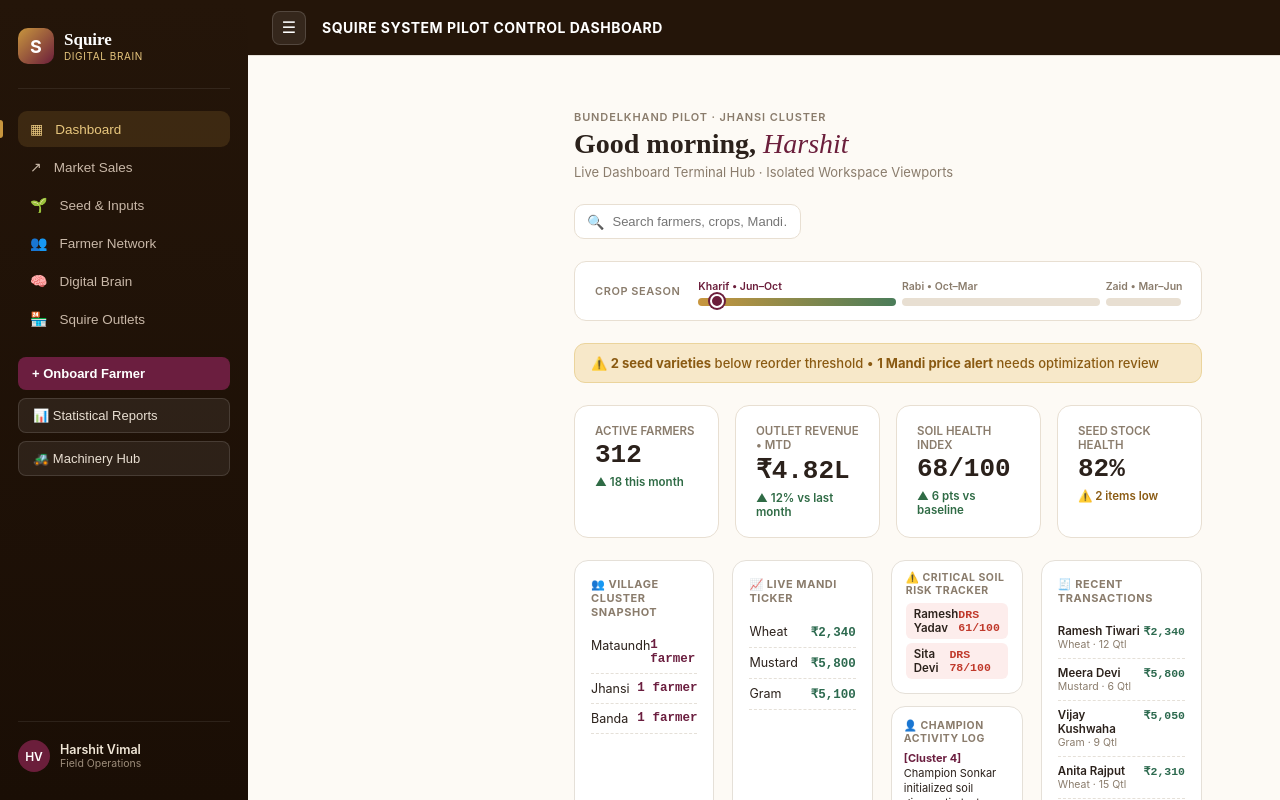
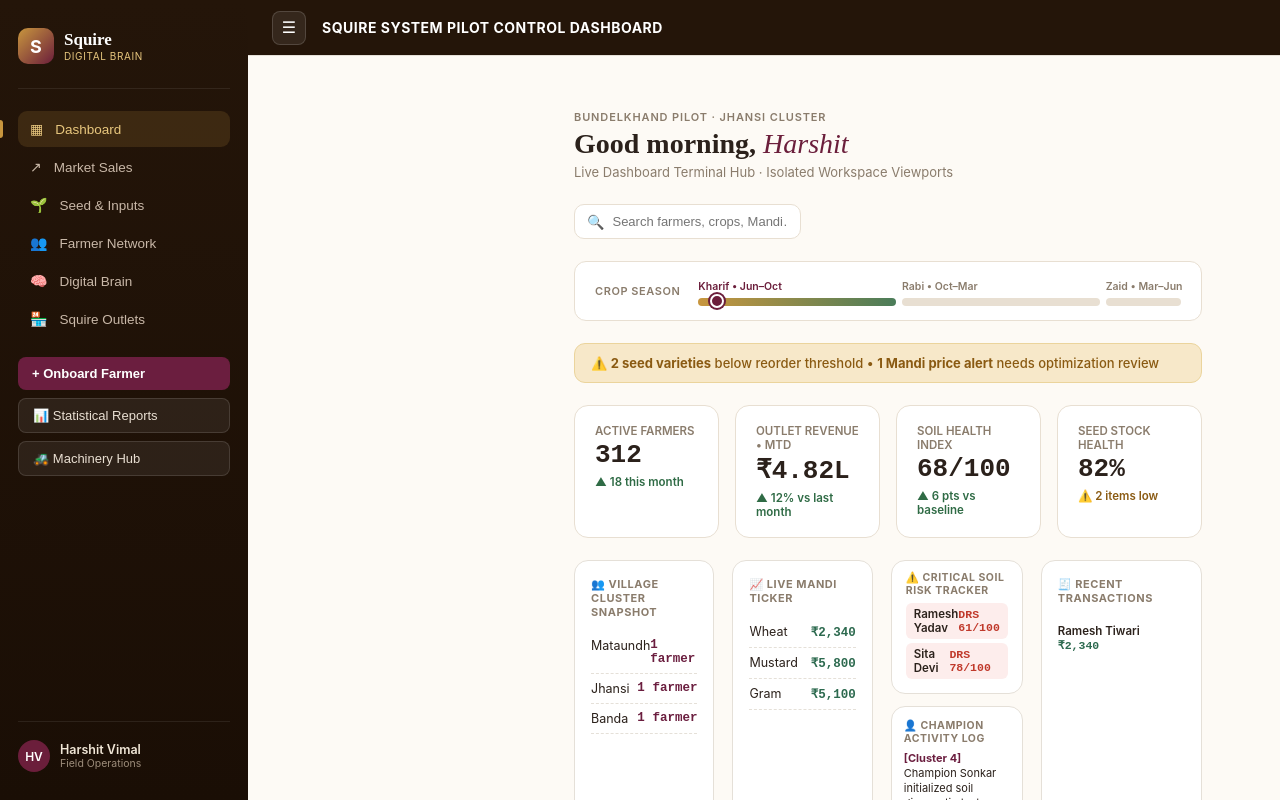
Before and after one commit to Befellow/Befellow-squire-agri-hub-V3, a React (Vite) app in the folder squire-agri-hub-main/: page / in a window 1280 px wide. Shown: the top 800 px of the page. Built offline with nearby package versions, Linux system fonts and the light colour scheme.

Commit message:
Update App.jsx

```diff
--- a/squire-agri-hub-main/src/App.jsx
+++ b/squire-agri-hub-main/src/App.jsx
@@ -2092,7 +2092,7 @@ function Dashboard({ activeSection, farmers, onSelect, onNew, onViewReports, onV
                 <div style={{ fontSize: 11, fontWeight: 700, color: "#8A7C6C", textTransform: "uppercase", letterSpacing: "0.05em", marginBottom: 12 }}>🧾 Recent Transactions</div>
                 {TXN.slice(0, 4).map((r, i) => (
                   <div key={i} style={{ padding: "7px 0", borderBottom: `1px dashed ${C.border}`, fontSize: 11.5 }}>
-                    <div style={{ display: "flex", justifyContent: "space-between" }}>
+                    <div style={{ display:"flex", flexDirection:"column", height:"100%", minHeight:420 }}>
                       <span style={{ color: "#2B211B", fontWeight: 600 }}>{r.name}</span>
                       <span style={{ fontFamily: "monospace", color: C.green, fontWeight: 700 }}>{r.price}</span>
                     </div>
```
